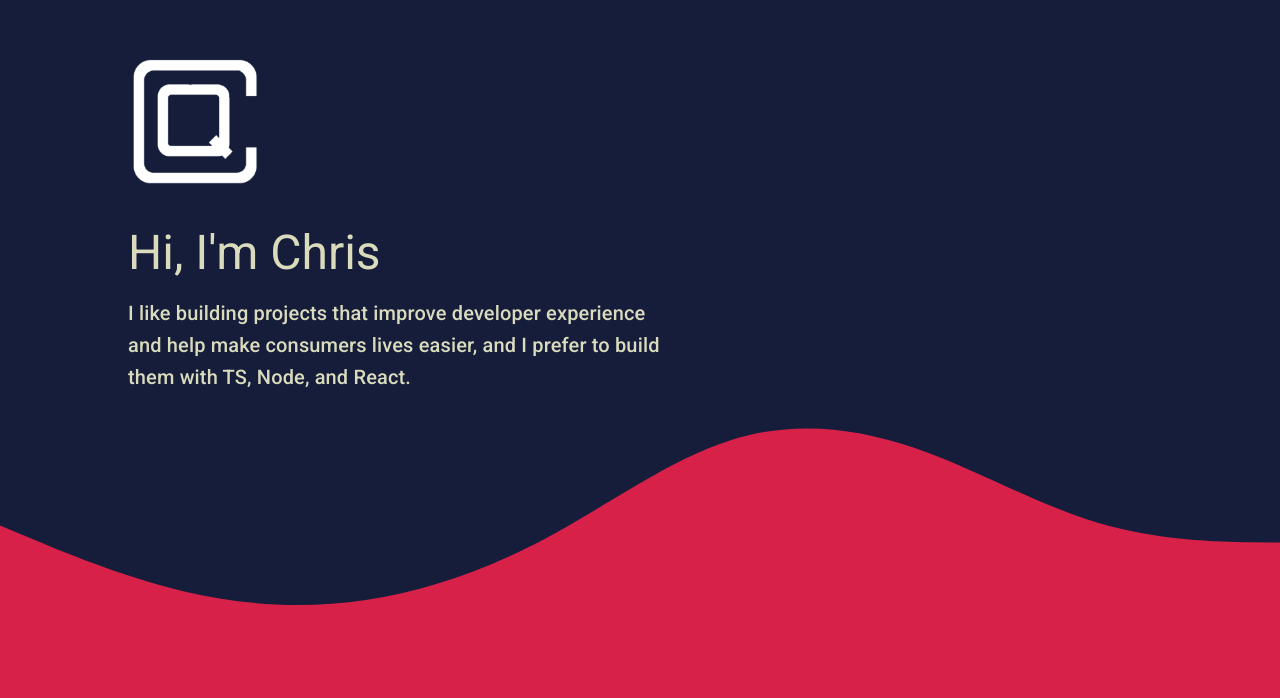
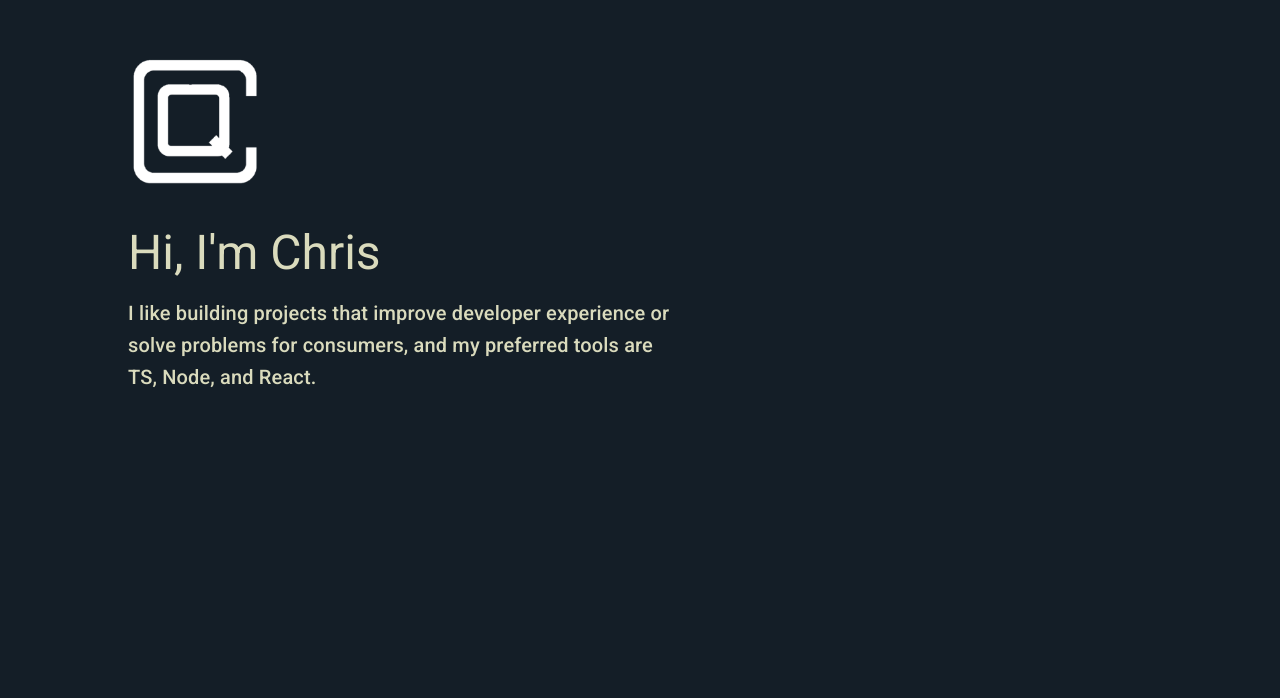
Before and after one commit to quintinchris/portfolio-2022, a React (Create React App) app: page / in a window 1280 px wide. Shown: the part 102-800 px from the top of the page. Built offline with nearby package versions, Linux system fonts and the light colour scheme.

Commit message:
made navbar visible once scrolled to certain point

```diff
--- a/src/components/Layout/Layout.tsx
+++ b/src/components/Layout/Layout.tsx
@@ -15,7 +15,7 @@ export interface LayoutProps {
 export const Layout: React.FC<LayoutProps> = (props: LayoutProps) => {
     return (
         <Grid container style={styles.layout}>
-            <Navbar />
+            {/* <Navbar /> */}
             {props.children?.map((child: React.ReactNode, index: number) => {
                 return child
             })}
--- a/src/components/Navbar/Navbar.tsx
+++ b/src/components/Navbar/Navbar.tsx
@@ -1,5 +1,5 @@
 import { AppBar } from '@mui/material';
-import React from 'react';
+import React, { useEffect, useState } from 'react';
 import Box from '@mui/material/Box';
 import Toolbar from '@mui/material/Toolbar';
 import Typography from '@mui/material/Typography';
@@ -14,6 +14,7 @@ import BookIcon from '@mui/icons-material/Book';
 import TerminalIcon from '@mui/icons-material/Terminal';
 import KeyboardArrowDownIcon from '@mui/icons-material/KeyboardArrowDown';
 import cq from '../../assets/cqWhite.png';
+import { useScrollPosition } from '../../services/hooks/useScrollPosition'
 
 const styles = {
     logo: {
@@ -28,14 +29,21 @@ const styles = {
 };
 
 export const Navbar: React.FC = () => {
-    const [anchorEl, setAnchorEl] = React.useState<null | HTMLElement>(null)
+    const [anchorEl, setAnchorEl] = useState<null | HTMLElement>(null)
+    const [visible, setVisibile] = useState(false);
     const open = Boolean(anchorEl);
+    const scrollPosition = useScrollPosition();
+
     const handleClick = (event: React.MouseEvent<HTMLElement>) => {
         open ? setAnchorEl(null) : setAnchorEl(event.currentTarget)
     }
 
+    useEffect(() => {
+        scrollPosition > 380 ? setVisibile(true) : setVisibile(false);
+    }, [scrollPosition]);
+
     return (
-        <Box sx={{ flexGrow: 1 }}>
+        <Box sx={{ flexGrow: 1, visibility: `${visible ? 'visible' : 'hidden'}`}}>
             <AppBar
                 position="fixed"
                 color="primary"
@@ -48,11 +56,6 @@ export const Navbar: React.FC = () => {
                 }}
             >
                 <Toolbar sx={{ justifyContent: 'space-between' }}>
-                    {/* <img src="src/assets/cqBlack.svg"></img> */}
-                    {/* <SvgIcon>
-                        cqLogoBlack
-                    </SvgIcon> */}
-                    {/* <CqIcon /> */}
                     <Box style={styles.logoWrapper}>
                         <img src={cq} alt="logo" style={styles.logo} />
                     </Box>
--- a/src/pages/Homepage/Homepage.tsx
+++ b/src/pages/Homepage/Homepage.tsx
@@ -15,7 +15,7 @@ export const Homepage: React.FC = () => {
     return (
         // <Layout children={children} />
         <Grid>
-            {/* <Navbar /> */}
+            <Navbar />
             <Hero />
             <About />
             <Showcase />
--- a/src/pages/Homepage/components/Hero/Hero.tsx
+++ b/src/pages/Homepage/components/Hero/Hero.tsx
@@ -20,6 +20,19 @@ const styles = {
         backgroundColor: '#151d3b',
         backgroundImage: 'linear-gradient(180deg, #151d3b 75%, #d82148 100%)',
     },
+    sunsetGradient: {
+        backgroundSize: 'cover',
+        backgroundPosition: 'center',
+        height: '100vh',
+        backgroundColor: '#4158D0',
+        backgroundImage: 'linear-gradient(43deg, #4158D0 0%, #C850C0 46%, #FFCC70 100%)',
+    },
+    solidHero: {
+        backgroundSize: 'cover',
+        backgroundPosition: 'center',
+        height: '100vh',
+        backgroundColor: '#141E27',
+    },
     title: {
         paddingTop: '10vh',
         paddingLeft: '2vw',
@@ -38,14 +51,14 @@ const styles = {
 export const Hero: React.FC = () => {
     const title = "Hi, I'm Chris"
     // const subtitle = 'I like building things with Typescript, Node, and React'
-    const subtitle = 'I like building projects that improve developer experience and help make consumers lives easier, and I prefer to build them with TS, Node, and React.'
+    const subtitle = 'I like building projects that improve developer experience or solve problems for consumers, and my preferred tools are TS, Node, and React.'
 
     return (
         <Grid container>
-            <Grid container className="hero" style={styles.hero}>
+            <Grid container className="hero" style={styles.solidHero}>
                 <Grid
                     item
-                    xs={8}
+                    md={8}
                     direction="column"
                     sx={{
                         marginTop: '20vh',
--- /dev/null
+++ b/src/services/hooks/useScrollPosition.ts
@@ -0,0 +1,16 @@
+import { useEffect, useState } from 'react'
+
+export const useScrollPosition = () => {
+    const [scrollPosition, setScrollPosition] = useState(0)
+
+    useEffect(() => {
+        const updatePosition = () => {
+            setScrollPosition(window.pageYOffset)
+        }
+        window.addEventListener('scroll', updatePosition)
+        updatePosition()
+        return () => window.removeEventListener('scroll', updatePosition)
+    }, [])
+
+    return scrollPosition
+}
```
